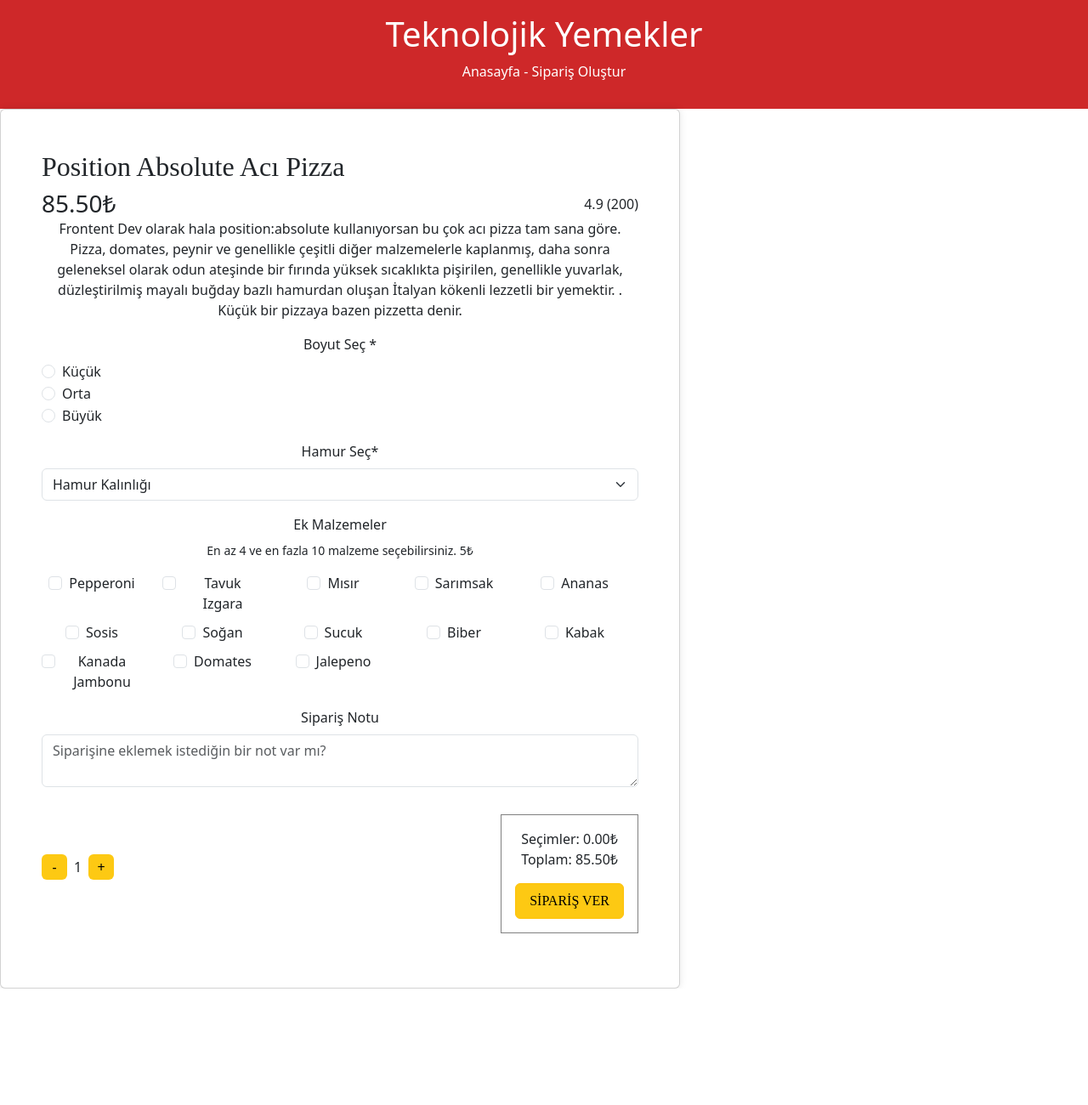
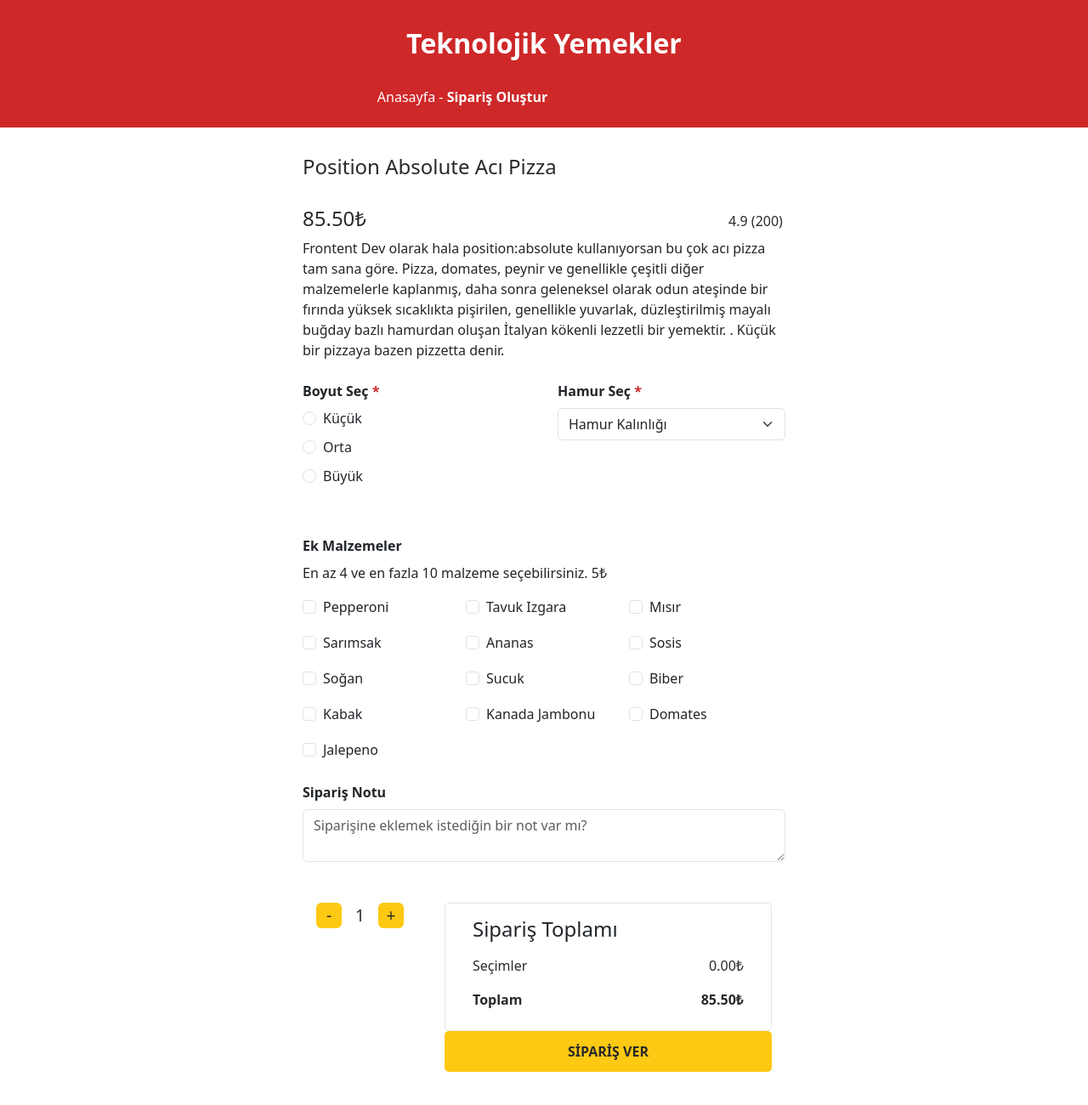
Before and after one commit to cansu-ozdemir/fsweb-s8-challenge-pizza, a React (Vite) app: page /order in a window 1280 px wide. Shown: the top 1300 px of the page at 85% size. Before the commit the page ends 1163 px from the top, so only its background shows below. Built offline with nearby package versions, Linux system fonts and the light colour scheme.

Commit message:
iteration1completed

```diff
--- a/index.html
+++ b/index.html
@@ -6,6 +6,7 @@
     <link href="./reset.css" rel="stylesheet" />
     <link rel="icon" type="image/svg+xml" href="./workintech.svg" />
     <link href="https://fonts.googleapis.com/css2?family=Roboto+Condensed:ital,wght@0,100..900;1,100..900&display=swap" rel="stylesheet">
+    <link href="https://fonts.googleapis.com/css2?family=Barlow:ital,wght@0,100;0,200;0,300;0,400;0,500;0,600;0,700;0,800;0,900;1,100;1,200;1,300;1,400;1,500;1,600;1,700;1,800;1,900&family=Roboto+Condensed:ital,wght@0,100..900;1,100..900&display=swap" rel="stylesheet">
     <meta name="viewport" content="width=device-width, initial-scale=1.0" />
     <title>Workintech + 🍕</title>
   </head>
--- a/src/App.css
+++ b/src/App.css
@@ -1,3 +1,4 @@
+
 #root {
   max-width: 1920px;
   margin: 0 auto;
--- a/src/components/Home/HomePage.css
+++ b/src/components/Home/HomePage.css
@@ -50,3 +50,7 @@
     cursor: pointer;
     transition: background-color 0.3s ease;
 }
+
+.order-button:hover {
+    background-color: #e0b100;
+}
--- a/src/components/Order/OrderPage.css
+++ b/src/components/Order/OrderPage.css
@@ -1,90 +1,190 @@
+body {
+    margin: 0;
+    padding: 0;
+    font-family: "Barlow";
+}
+
 .order-page {
     display: flex;
     flex-direction: column;
-    max-height: 100vh;
     min-height: 100vh;
-    width: 100%;
-    margin: auto;
-    background-color: #FFFFFF;
 }
 
-.order-card {
-    width: 100%;
-    max-width: 800px;
-    background-color: #FFFFFF;
-   box-shadow: 0 0 10px rgba(0,0,0,0.1);
-   padding: 2rem;
+.order-header {
+    background-color: #ce2829;
+    color: #FFFFFF;
+    padding: 1rem 0;
 }
 
-.app-header {
-    background-color: #CE2829;
+.order-header h1 {
+    font-size: 2rem;
+    margin-top: 1rem;
+    font-weight: bold;
+    text-align: center;
+}
+
+.order-header p {
+    margin-top: 2rem;
+    margin-bottom: 0.5rem;
+    margin-right: 15%;
+}
+
+.order-header p a {
     color: #FFFFFF;
-    padding: 1rem;
-    text-align: center;
+    text-decoration: none;
+    font-weight: 300;
+}
+
+.order-header p span {
+    font-weight: bold;
 }
 
 .order-content {
     flex: 1;
+    background-color: #FFFFFF;
     display: flex;
-    justify-self: center;
-    align-items: center;
+    justify-content: center;
+    text-align: left;
+    padding: 1rem;
 }
 
-h1 {
-    font-size: 2.5rem;
-    color: #FFFFFF;
-    margin-bottom: 0.5rem;
+.order-card {
+    max-width: 600px;
+    width: 100%;
+    border: none !important;
+    box-shadow: none !important;
 }
 
-h2 {
+.order-card h2 {
     color: #292929;
+    font-size: 1.5rem;
+    margin-bottom: 2rem;
+}
+
+.order-card h3 {
+    color: #292929;
+    font-size: 1.5rem;
+    display: inline-block;
+    margin-right: 75%;
+}
+
+.order-card span {
+    color: #292929;
+    font-size: 1rem;
+}
+
+.size-dough {
+    display: flex;
+    justify-content: space-between;
+    gap: 2rem;
     margin-top: 1.5rem;
-    text-align: left;
-    font-size: 20px;
-    font-family: Barlow;
+}
+
+.size-section, .dough-section {
+  flex: 1;
+  margin-bottom: 2rem;
+}
+
+label {
+    font-weight: bold;
+    margin-bottom: 0.5rem;
+    display: block;
 }
 
 .size-options {
     display: flex;
     flex-direction: column;
-    align-items: flex-start;
+}
+
+.size-options label, .extra-options label {
+    font-weight: normal;
+    margin-bottom: 0.5rem;
 }
 
 .extra-options {
     display: grid;
-    grid-template-columns: repeat(5, 1fr);
+    grid-template-columns: repeat(3, 1fr);
     gap: 0.5rem;
+    margin-top: 0.5rem;
+}
+
+select, textarea {
+    width: 100%;
+    padding: 0.5rem;
+    border: 1px solid #ddd;
+    border-radius: 5px;
 }
 
 .quantity-selector {
     display: flex;
     align-items: center;
-    justify-content: flex-start;
-    border-radius: 1rem 0;
+
 }
 
 .quantity-selector button {
-    width: 30px;
-    height: 30px;
-    padding: 0;
-    color: #000000;
     background-color: #FDC913;
     border: none;
+    color: #292929;
+    font-size: 1.2rem;
+    width: 30px;
+    height:30px;
+    display: flex;
+    justify-content: center;
+    align-items: center;
+    cursor: pointer;
+}
+
+.quantity-selector span {
+    margin: 0 1rem;
+    font-size: 1.2rem;
+}
+
+.order-summary {
+    display: flex;
+    justify-content: space-between;
+    align-items: flex-start;
+    margin-top: 2rem;
+    padding: 1rem;
+    background-color: #FFFFFF;
+
+}
+
+.order-math {
+    border: 1px solid rgba(0, 0, 0, 0.1);
+    padding: 1rem 2rem;
+    border-radius: 5px;
+}
+
+.order-total {
+flex-grow: 1;
+margin-left: 3rem;
+}
+
+.order-total h1 {
+  font-size: 1.5rem;
+  margin-bottom: 1rem;
+}
+
+.order-total p {
+    margin: 0.5rem 0;
+    display: flex;
+    justify-content: space-between;
+}
+
+.order-total p:last-child {
+    margin-top: 1rem;
+    font-weight: bold;
+    color: #ce2829;
 }
 
 button[type="submit"] {
     background-color: #FDC913;
-    color: #000000;
-    border-color: none;
-    padding: 0.5em 1em;
-    font-size: 1em;
+    border: none;
+    color:#292929;
+    font-size: 1rem;
+    font-weight: bold;
+    padding: 0.75rem;
+    cursor: pointer;
     width: 100%;
-    font-family: Barlow;
-    margin-top: 1rem;
+    border-radius: 5px;
 }
-
-.order-summary {
-    border: 1px solid gray;
-    padding: 1rem;
-    margin-top: 1rem;
-}
--- a/src/components/Order/OrderPage.jsx
+++ b/src/components/Order/OrderPage.jsx
@@ -51,17 +51,17 @@ const OrderPage = () => {
 
     return (
         <div className="order-page">
-            <div className="app-header">
+            <div className="order-header">
             <h1>Teknolojik Yemekler</h1>
-            <p>Anasayfa - Sipariş Oluştur</p>
+            <p><a href="/">Anasayfa</a> - <span>Sipariş Oluştur</span></p>
             </div>
 
             <div className="order-content">
             <Card className="order-card">
                 <CardBody>
                     <h2>Position Absolute Acı Pizza</h2>
-                    <div className="d-flex justify-content-between align-items-center mb3">
-                    <h3 className="mb-0">85.50₺</h3>
+                    <div>
+                    <h3>85.50₺</h3>
                     <span>4.9 (200)</span>
                     </div>
                     <CardText>Frontent Dev olarak hala position:absolute kullanıyorsan bu çok acı pizza tam sana göre. Pizza, domates, peynir ve genellikle çeşitli diğer malzemelerle kaplanmış, daha sonra geleneksel olarak odun ateşinde bir fırında yüksek sıcaklıkta pişirilen, genellikle yuvarlak, düzleştirilmiş mayalı buğday bazlı hamurdan oluşan İtalyan kökenli lezzetli bir yemektir. . Küçük bir pizzaya bazen pizzetta denir.
@@ -69,8 +69,9 @@ const OrderPage = () => {
 
 
             <Form onSubmit={handleSubmit}>
-                <FormGroup>
-                    <Label for="size">Boyut Seç *</Label>
+                <FormGroup className="size-dough">
+                    <div className="size-section">
+                    <Label for="size">Boyut Seç <span style={{color: '#ce2829'}}>*</span></Label>
                     <div className="size-options">
                     {['Küçük', 'Orta', 'Büyük'].map((boyut, index) => (
                         <FormGroup check inline key={index}>
@@ -85,11 +86,11 @@ const OrderPage = () => {
                             </FormGroup>
                     ))}
                     </div>
-                </FormGroup>
+                    </div>
 
 
-                <FormGroup>
-                    <Label for="dough-select">Hamur Seç*</Label>
+                <div className="dough-section">
+                    <Label for="dough-select">Hamur Seç <span style={{color: '#ce2829'}}>*</span></Label>
                     <Input
                     type="select"
                     id="dough-select"
@@ -100,11 +101,12 @@ const OrderPage = () => {
                         <option value="Kalın">Kalın</option>
                         <option value="İnce">İnce</option>
                     </Input>
+                    </div>
                 </FormGroup>
 
                 <FormGroup>
-                    <Label>Ek Malzemeler</Label>
-                    <p className="small">En az 4 ve en fazla 10 malzeme seçebilirsiniz. 5₺</p>
+                    <Label for="extra-select">Ek Malzemeler</Label>
+                    <p>En az 4 ve en fazla 10 malzeme seçebilirsiniz. 5₺</p>
                     <div className="extra-options">
                     {extraOptions.map((extra, index) => ( <FormGroup check inline key={index}>
                         <Label check>
@@ -133,17 +135,20 @@ const OrderPage = () => {
                     onChange={(e) => setNote(e.target.value)} />
                 </FormGroup>
 
-                <div className="d-flex justify-content-between align-items-center mb-3">
+                <div className="order-summary">
                     <div className="quantity-selector">
-                        <Button color="warning" onClick={() => setQuantity(Math.max(1, quantity - 1))}>-</Button>
-                        <span className="mx-2">{quantity}</span>
-                        <Button color="warning" onClick={() => setQuantity(Math.max(1, quantity + 1))}>+</Button>
+                        <Button onClick={() => setQuantity(Math.max(1, quantity - 1))}>-</Button>
+                        <span>{quantity}</span>
+                        <Button onClick={() => setQuantity(Math.max(1, quantity + 1))}>+</Button>
                         </div>
 
-                    <div className="order-summary">
-                        <p className="mb-0">Seçimler: {(total - 85.50).toFixed(2)}₺</p>
-                        <p className="mb-0">Toplam: {(total * quantity).toFixed(2)}₺</p>
-                        <Button color="warning" type="submit" block>SİPARİŞ VER</Button>
+                    <div className="order-total">
+                        <div className="order-math">
+                        <h1>Sipariş Toplamı</h1>
+                        <p><span>Seçimler</span> <span>{(total - 85.50).toFixed(2)}₺</span></p>
+                        <p><span>Toplam</span> <span>{(total * quantity).toFixed(2)}₺</span> </p>
+                        </div>
+                        <Button type="submit" block>SİPARİŞ VER</Button>
                     </div>
                     </div>
 
```
